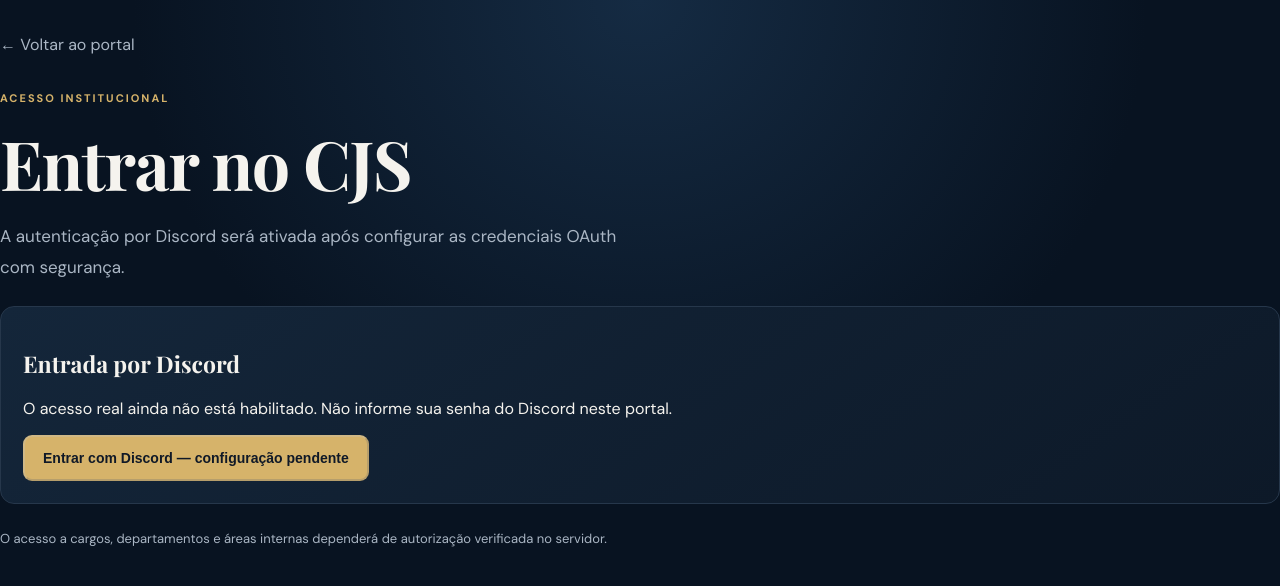
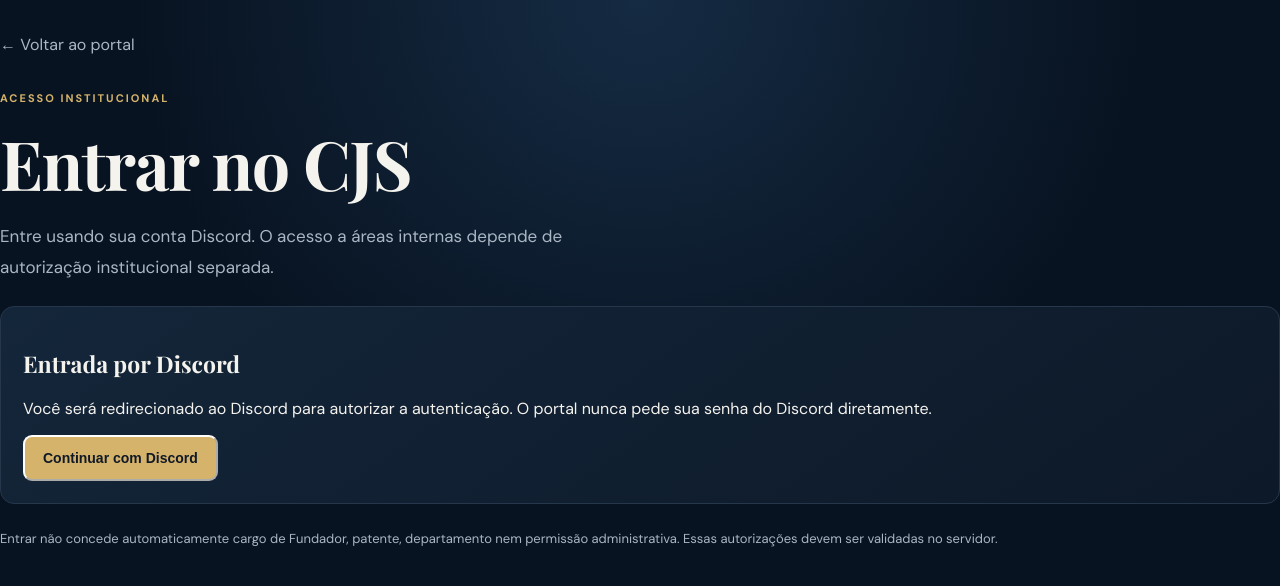
Before and after one commit to walysonfelipenascimento-gif/comando-juridico-supremo, a Next.js app: page /login in a window 1280 px wide. Shown: the top 586 px of the page. Built offline with nearby package versions, Linux system fonts and the light colour scheme.

Commit message:
Implement initial Discord OAuth login via Supabase

```diff
--- a/src/app/login/page.tsx
+++ b/src/app/login/page.tsx
@@ -1 +1,41 @@
-export default function LoginPage(){return <main className="subpage"><a className="back" href="/">← Voltar ao portal</a><p className="eyebrow gold">ACESSO INSTITUCIONAL</p><h1>Entrar no CJS</h1><p className="intro">A autenticação por Discord será ativada após configurar as credenciais OAuth com segurança.</p><section className="panel"><h2>Entrada por Discord</h2><p>O acesso real ainda não está habilitado. Não informe sua senha do Discord neste portal.</p><button className="button primary" disabled>Entrar com Discord — configuração pendente</button></section><p className="small-note">O acesso a cargos, departamentos e áreas internas dependerá de autorização verificada no servidor.</p></main>}
+"use client";
+
+import { useState } from "react";
+import { createSupabaseBrowserClient } from "@/lib/supabase-browser";
+
+export default function LoginPage() {
+  const [loading, setLoading] = useState(false);
+  const [error, setError] = useState("");
+
+  async function loginWithDiscord() {
+    setError("");
+    setLoading(true);
+    try {
+      const supabase = createSupabaseBrowserClient();
+      const { error: authError } = await supabase.auth.signInWithOAuth({
+        provider: "discord",
+        options: { redirectTo: `${window.location.origin}/auth/callback?next=/` },
+      });
+      if (authError) throw authError;
+    } catch (e) {
+      setError(e instanceof Error ? e.message : "Não foi possível iniciar o acesso.");
+      setLoading(false);
+    }
+  }
+
+  return <main className="subpage">
+    <a className="back" href="/">← Voltar ao portal</a>
+    <p className="eyebrow gold">ACESSO INSTITUCIONAL</p>
+    <h1>Entrar no CJS</h1>
+    <p className="intro">Entre usando sua conta Discord. O acesso a áreas internas depende de autorização institucional separada.</p>
+    <section className="panel">
+      <h2>Entrada por Discord</h2>
+      <p>Você será redirecionado ao Discord para autorizar a autenticação. O portal nunca pede sua senha do Discord diretamente.</p>
+      <button className="button primary" onClick={loginWithDiscord} disabled={loading}>
+        {loading ? "Conectando…" : "Continuar com Discord"}
+      </button>
+      {error && <p role="alert" className="small-note">{error} Confira se as variáveis do Supabase estão configuradas e se o provedor Discord está ativado.</p>}
+    </section>
+    <p className="small-note">Entrar não concede automaticamente cargo de Fundador, patente, departamento nem permissão administrativa. Essas autorizações devem ser validadas no servidor.</p>
+  </main>;
+}
```
